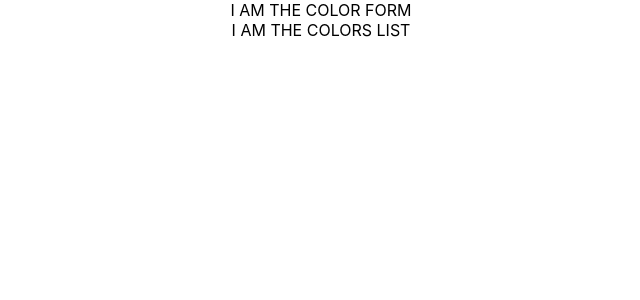
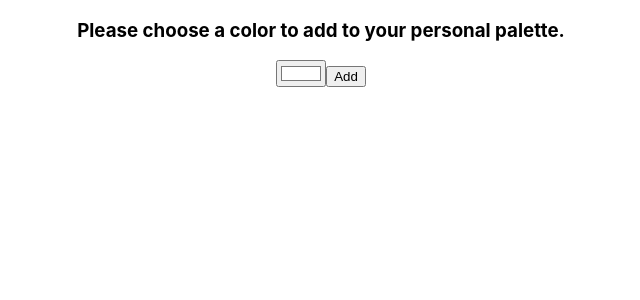
Before and after one commit to LLGwinn/react-color-factory, a React (Create React App) app: page /colors/new in a window 1280 px wide. Shown: the top 300 px of the page, without its empty margins (319-959 px from the left). Built offline with nearby package versions, Linux system fonts and the light colour scheme.

Commit message:
functional, no styling

```diff
--- a/src/App.js
+++ b/src/App.js
@@ -1,12 +1,34 @@
+import {Switch, Route, Link, Redirect} from 'react-router-dom';
+import {useState} from 'react';
 import './App.css';
 import ColorForm from './ColorForm';
 import ColorsList from './ColorsList';
+import Color from './Color';
 
 function App() {
+  const [userColors, setUserColors] = useState([]);
+
+  function addColor(color) {
+    setUserColors(userColors => [...userColors, color]);
+  }
+
   return (
     <div className="App">
-      <ColorForm />
-      <ColorsList />
+
+      <Switch>
+        <Route exact path='/colors'>
+          <h3>Welcome to the Color Factory!</h3>
+          <Link to="/colors/new">Add a color to your palette</Link>
+          <ColorsList colors={userColors}/>
+        </Route>
+        <Route exact path='/colors/new'>
+          <ColorForm add={addColor}/>
+        </Route>
+        <Route exact path='/colors/:color'>
+          <Color colors={userColors}/>
+        </Route>
+        <Redirect exact to='/colors' />
+      </Switch>
 
     </div>
   );
--- /dev/null
+++ b/src/Color.css
@@ -0,0 +1,5 @@
+.Color-sample {
+    width: 300px;
+    height: 300px;
+    border: solid black 1px;
+}
--- a/src/Color.js
+++ b/src/Color.js
@@ -1,8 +1,29 @@
 import React from 'react';
+import {useParams, Link, useHistory} from 'react-router-dom';
+import './Color.css';
 
-function Color() {
+function Color( {colors} ) {
+    const {color} = useParams();
+    const history = useHistory();
+
+    const isUserColor = () => {
+        const testColor = `#${color}`;
+        return colors.find( (userColor) => testColor === userColor)
+    }
+
+    if (!isUserColor()) {
+        alert('Color shown in URL is not in your palette.')
+        history.push('/colors');
+    }
+
     return (
-        <div>I AM THE COLOR.</div>
+        <div>
+            <h3>COLOR: #{color}</h3>
+            <div className='Color-sample' style={{backgroundColor:`#${color}`}}></div>
+            <Link to='/colors'>
+                <button>Main Page</button>
+            </Link>
+        </div>
     )
 }
 
--- a/src/ColorForm.js
+++ b/src/ColorForm.js
@@ -1,8 +1,31 @@
-import React from 'react';
+import React, {useState} from 'react';
+import {Redirect, useHistory} from 'react-router-dom';
 
-function ColorForm() {
+function ColorForm( {add} ) {
+    const [chosenColor, setChosenColor] = useState('#FFFFFF');
+    const history = useHistory();
+
+    function handleChange(evt) {
+        setChosenColor(evt.target.value);
+    }
+
+    function handleClick(evt) {
+        evt.preventDefault();
+        add(chosenColor);
+        history.push('/colors');
+    }
+
     return (
-        <div>I AM THE COLOR FORM</div>
+        <form>
+            <h3>Please choose a color to add to your personal palette.</h3>
+            <input type='color'
+                   name='color'
+                   placeholder='color'
+                   value={chosenColor}
+                   onChange={handleChange}/>
+            <button onClick={handleClick}>Add</button>
+
+        </form>
     )
 }
 
--- a/src/ColorsList.js
+++ b/src/ColorsList.js
@@ -1,8 +1,18 @@
 import React from 'react';
+import {Link} from 'react-router-dom';
 
-function ColorsList() {
+function ColorsList( {colors}) {
     return (
-        <div>I AM THE COLORS LIST</div>
+        <div>
+            {
+            colors.map( color => {
+                const newColor = color.slice(1)
+                return (
+                    <Link to={`/colors/${newColor}`} key={color}>{color}</Link>
+                )
+            })
+            }
+        </div>
     )
 }
 
```
